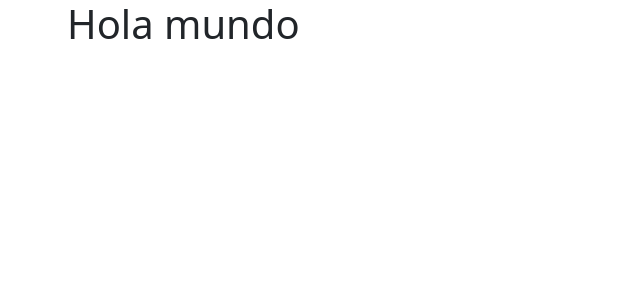
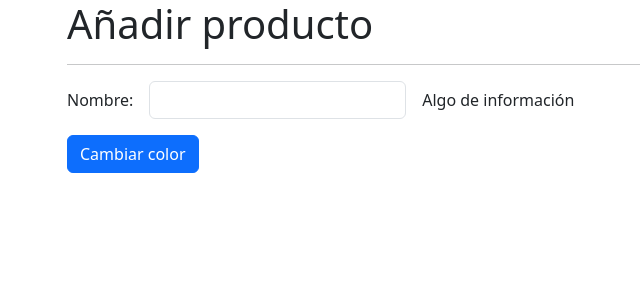
Before and after one commit to FranRDev/CursoAngularDeCeroAExpertoFernandoHerrera, an Angular app in the folder 11-directivas-senhales/: page /productos/producto in a window 1280 px wide. Before the commit this address led to /. Shown: the top 300 px of the page, without its empty margins (15-655 px from the left). Built offline with nearby package versions, Linux system fonts and the light colour scheme.

Commit message:
Clase 317. Estructura de la aplicación

```diff
--- a/11-directivas-senhales/src/app/app-routing.module.ts
+++ b/11-directivas-senhales/src/app/app-routing.module.ts
@@ -1,7 +1,10 @@
 import { NgModule } from '@angular/core';
 import { RouterModule, Routes } from '@angular/router';
 
-const routes: Routes = [];
+const routes: Routes = [
+  { path: 'productos', loadChildren: () => import('./productos/prductos.module').then(m => m.PrductosModule) },
+  { path: '**', redirectTo: 'productos' }
+];
 
 @NgModule({
   imports: [RouterModule.forRoot(routes)],
--- a/11-directivas-senhales/src/app/app.component.html
+++ b/11-directivas-senhales/src/app/app.component.html
@@ -1,2 +1 @@
-<h1>Hola mundo</h1>
 <router-outlet />
--- a/11-directivas-senhales/src/app/app.module.ts
+++ b/11-directivas-senhales/src/app/app.module.ts
@@ -1,8 +1,8 @@
+import { BrowserModule } from '@angular/platform-browser';
 import { NgModule } from '@angular/core';
-import { BrowserModule } from '@angular/platform-browser';
 
+import { AppComponent } from './app.component';
 import { AppRoutingModule } from './app-routing.module';
-import { AppComponent } from './app.component';
 
 @NgModule({
   declarations: [
--- /dev/null
+++ b/11-directivas-senhales/src/app/productos/pages/producto/producto.component.html
@@ -0,0 +1,25 @@
+<h1>Añadir producto</h1>
+<hr>
+
+<form>
+  <div class="row g-3 align-items-center mb-3">
+    <div class="col-auto">
+      <label>Nombre:</label>
+    </div>
+
+    <div class="col-auto">
+      <input type="text" class="form-control">
+    </div>
+
+    <div class="col-auto">
+      <span>Algo de información</span>
+    </div>
+  </div>
+
+  <div class="row">
+    <div class="col">
+      <button class="btn btn-primary">Cambiar color</button>
+    </div>
+  </div>
+
+</form>
```
Also changed, not shown: 11-directivas-senhales/src/app/productos/pages/producto/producto.component.ts (added, +9 -0 lines), 11-directivas-senhales/src/app/productos/prductos-routing.module.ts (added, +18 -0 lines), 11-directivas-senhales/src/app/productos/prductos.module.ts (added, +17 -0 lines), 11-directivas-senhales/src/app/productos/pages/producto/producto.component.css (added).
